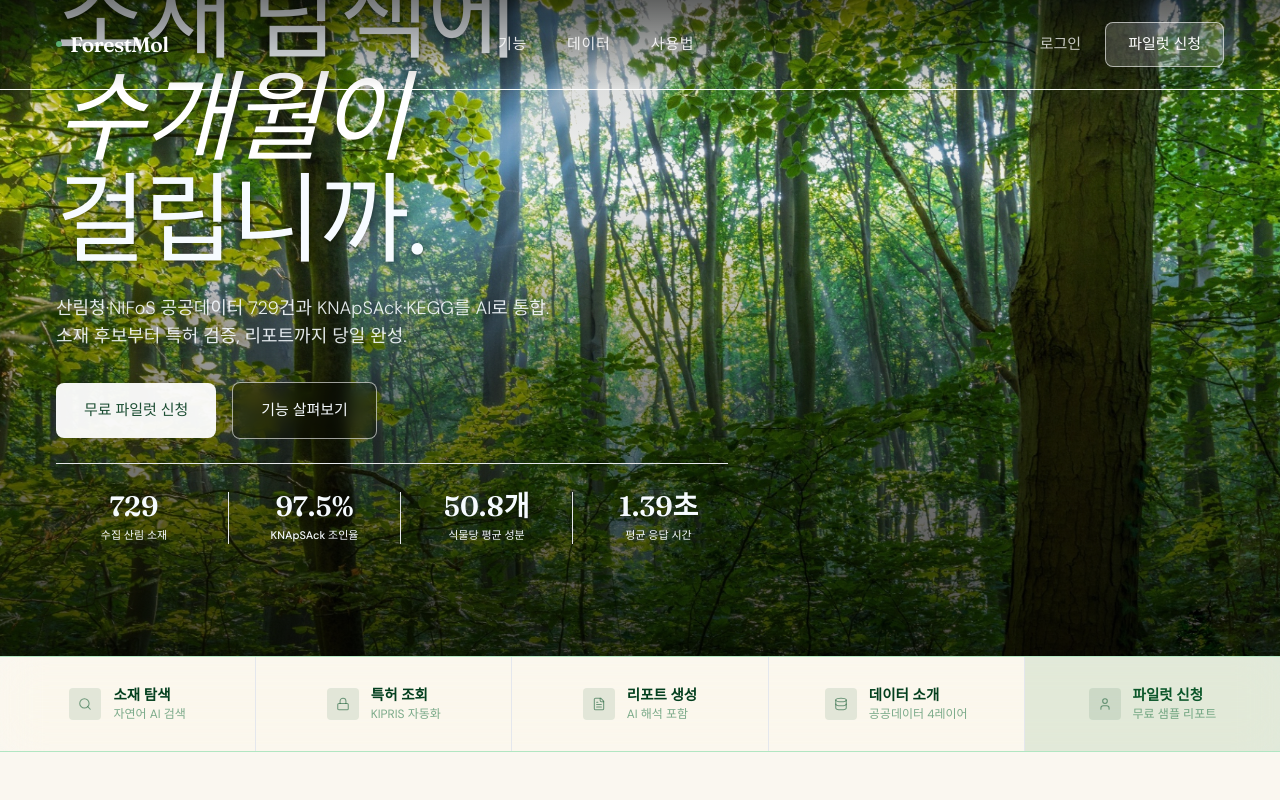
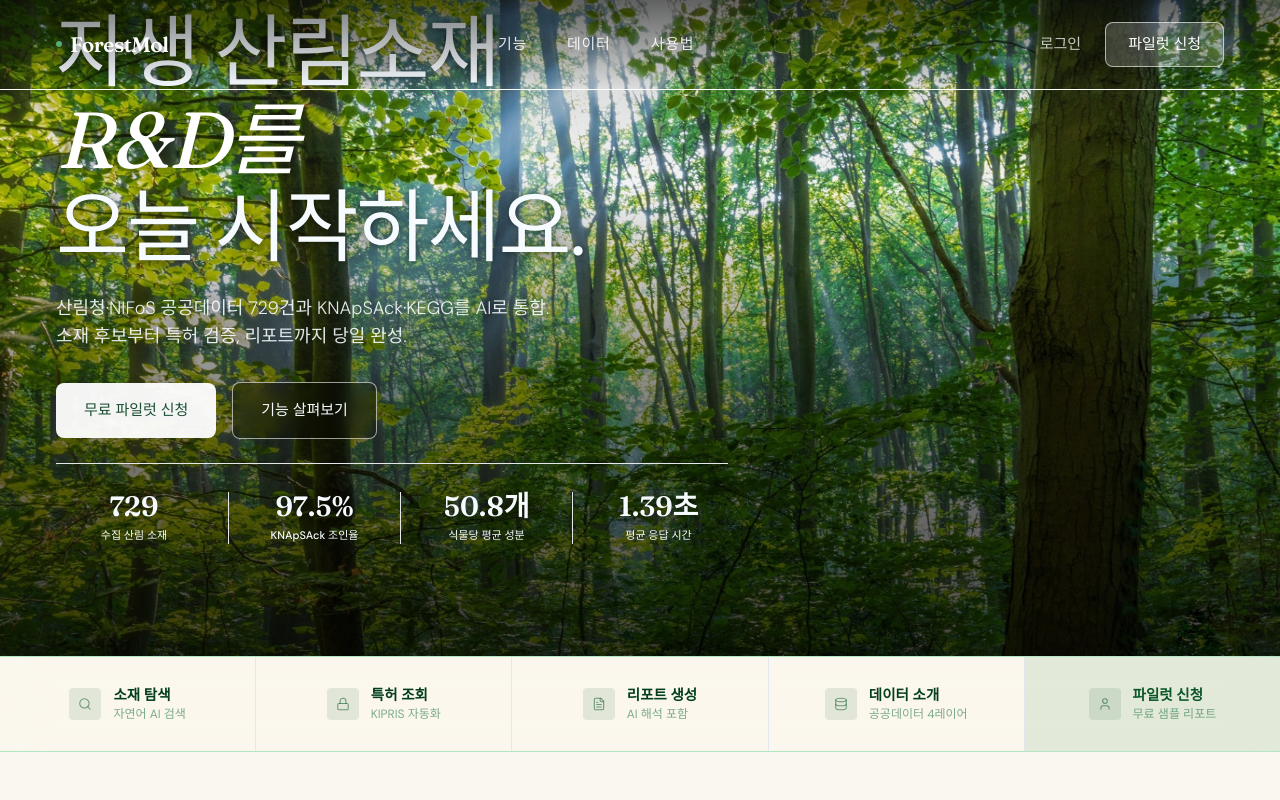
Before and after one commit to duskfjsjdk-web/forestmol, a Next.js app: page / in a window 1280 px wide. Shown: the top 800 px of the page. Built offline with nearby package versions, Linux system fonts and the light colour scheme; no server answers.

Commit message:
style: change hero text on landing page

```diff
--- a/src/components/landing/Hero.tsx
+++ b/src/components/landing/Hero.tsx
@@ -99,14 +99,14 @@ export default function Hero() {
           {/* H1 Title */}
           <h1
             style={{
-              fontSize: 'clamp(62px, 7.8vw, 98px)',
+              fontSize: 'clamp(44px, 6.2vw, 82px)',
               textShadow: '0 2px 24px rgba(0,0,0,.55), 0 1px 6px rgba(0,0,0,.4)'
             }}
-            className="font-fraunces font-light leading-[1.04] tracking-tight text-white"
+            className="font-fraunces font-light leading-[1.1] tracking-tight text-white"
           >
-            소재 탐색에<br />
-            <span style={{ color: '#ffffff', textShadow: '0 2px 20px rgba(0,0,0,.6)' }} className="italic font-normal">수개월이</span><br />
-            걸립니까.
+            자생 산림소재<br />
+            <span style={{ color: '#ffffff', textShadow: '0 2px 20px rgba(0,0,0,.6)' }} className="italic font-normal">R&D를</span><br />
+            오늘 시작하세요.
           </h1>
 
           {/* Description */}
```
